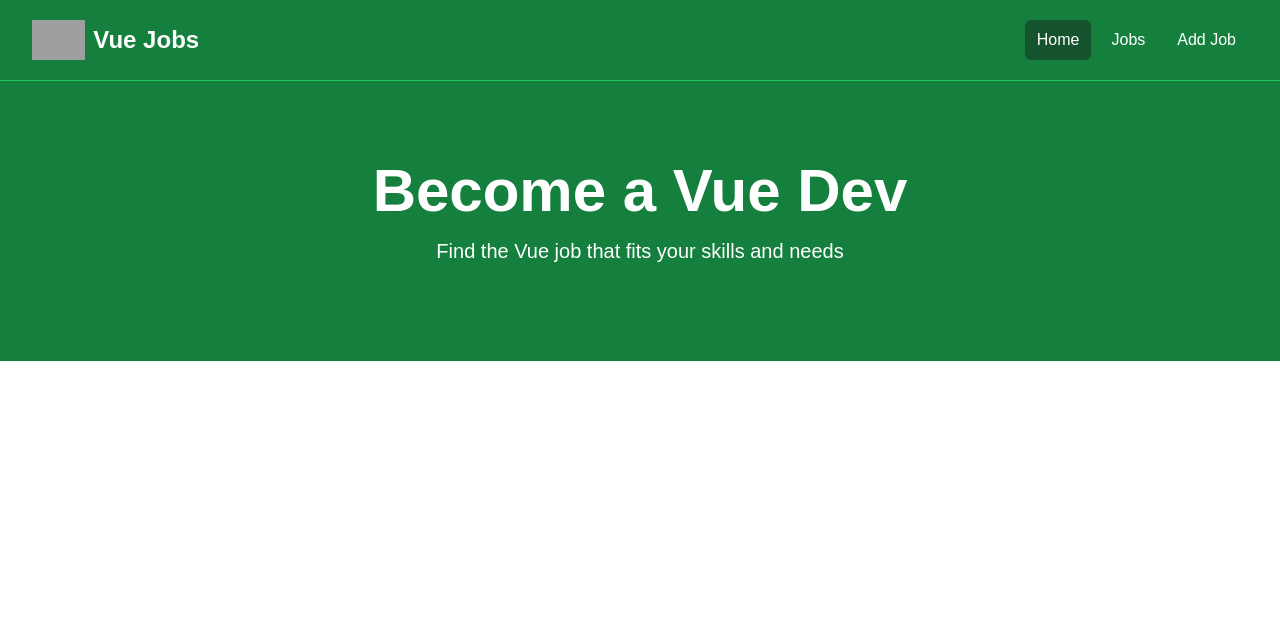
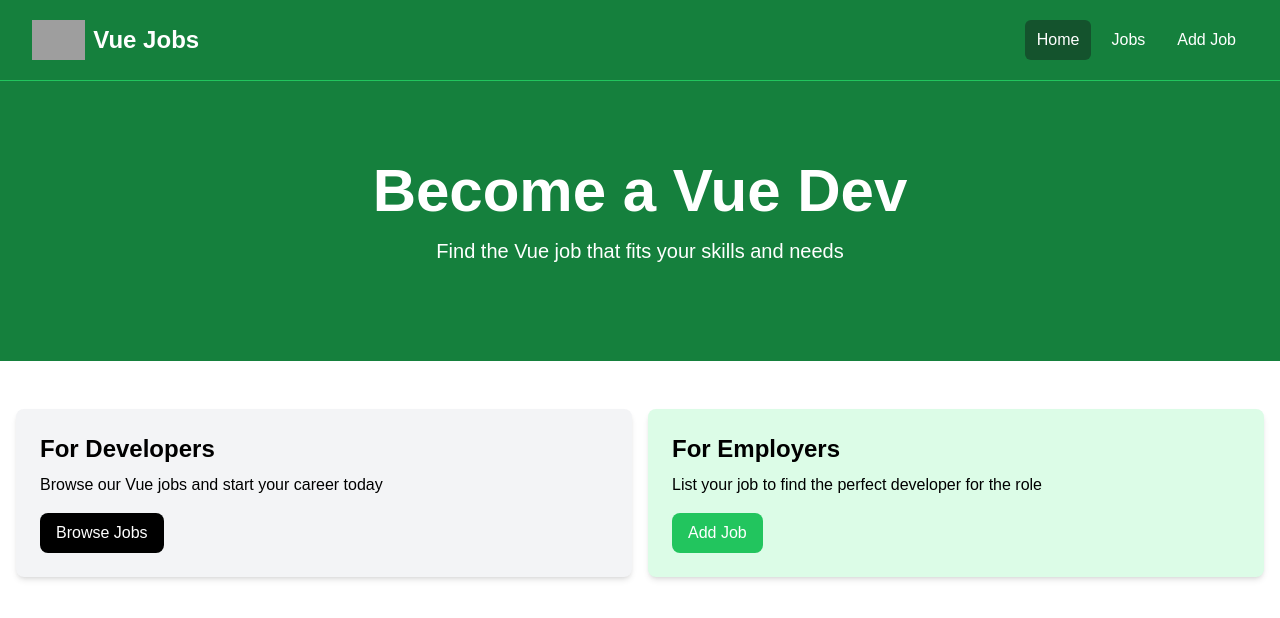
Before and after one commit to ahsan-iqbaldev/vue-job-seeker, a Vue app: page / in a window 1280 px wide. Shown: the top 618 px of the page. Built offline with nearby package versions, Linux system fonts and the light colour scheme; grey boxes are pictures that could not be loaded.

Commit message:
create Dynamic home cards

```diff
--- a/src/App.vue
+++ b/src/App.vue
@@ -1,8 +1,13 @@
 <script setup>
 import Navbar from "./components/Navbar.vue";
 import Hero from "./components/Hero.vue";
+import HomeCards from "./components/HomeCards.vue";
 </script>
 <template>
   <Navbar />
-  <Hero title="Become a Vue Dev" subTitle="Find the Vue job that fits your skills and needs" />
+  <Hero
+    title="Become a Vue Dev"
+    subTitle="Find the Vue job that fits your skills and needs"
+  />
+  <HomeCards />
 </template>
--- /dev/null
+++ b/src/components/Card.vue
@@ -0,0 +1,12 @@
+<script setup>
+import { defineProps } from "vue";
+
+defineProps({
+  bgColor: String,
+});
+</script>
+<template>
+  <div :class="`${bgColor} p-6 rounded-lg shadow-md`">
+    <slot></slot>
+  </div>
+</template>
--- a/src/components/HomeCards.vue
+++ b/src/components/HomeCards.vue
@@ -1,9 +1,11 @@
-<script setup></script>
+<script setup>
+import Card from "./Card.vue";
+</script>
 <template>
   <section class="py-4">
     <div class="container-xl lg:container m-auto">
       <div class="grid grid-cols-1 md:grid-cols-2 gap-4 p-4 rounded-lg">
-        <div class="bg-gray-100 p-6 rounded-lg shadow-md">
+        <Card bgColor="bg-gray-100">
           <h2 class="text-2xl font-bold">For Developers</h2>
           <p class="mt-2 mb-4">
             Browse our Vue jobs and start your career today
@@ -14,8 +16,8 @@
           >
             Browse Jobs
           </a>
-        </div>
-        <div class="bg-green-100 p-6 rounded-lg shadow-md">
+        </Card>
+        <Card bgColor="bg-green-100">
           <h2 class="text-2xl font-bold">For Employers</h2>
           <p class="mt-2 mb-4">
             List your job to find the perfect developer for the role
@@ -26,7 +28,7 @@
           >
             Add Job
           </a>
-        </div>
+        </Card>
       </div>
     </div>
   </section>
```
